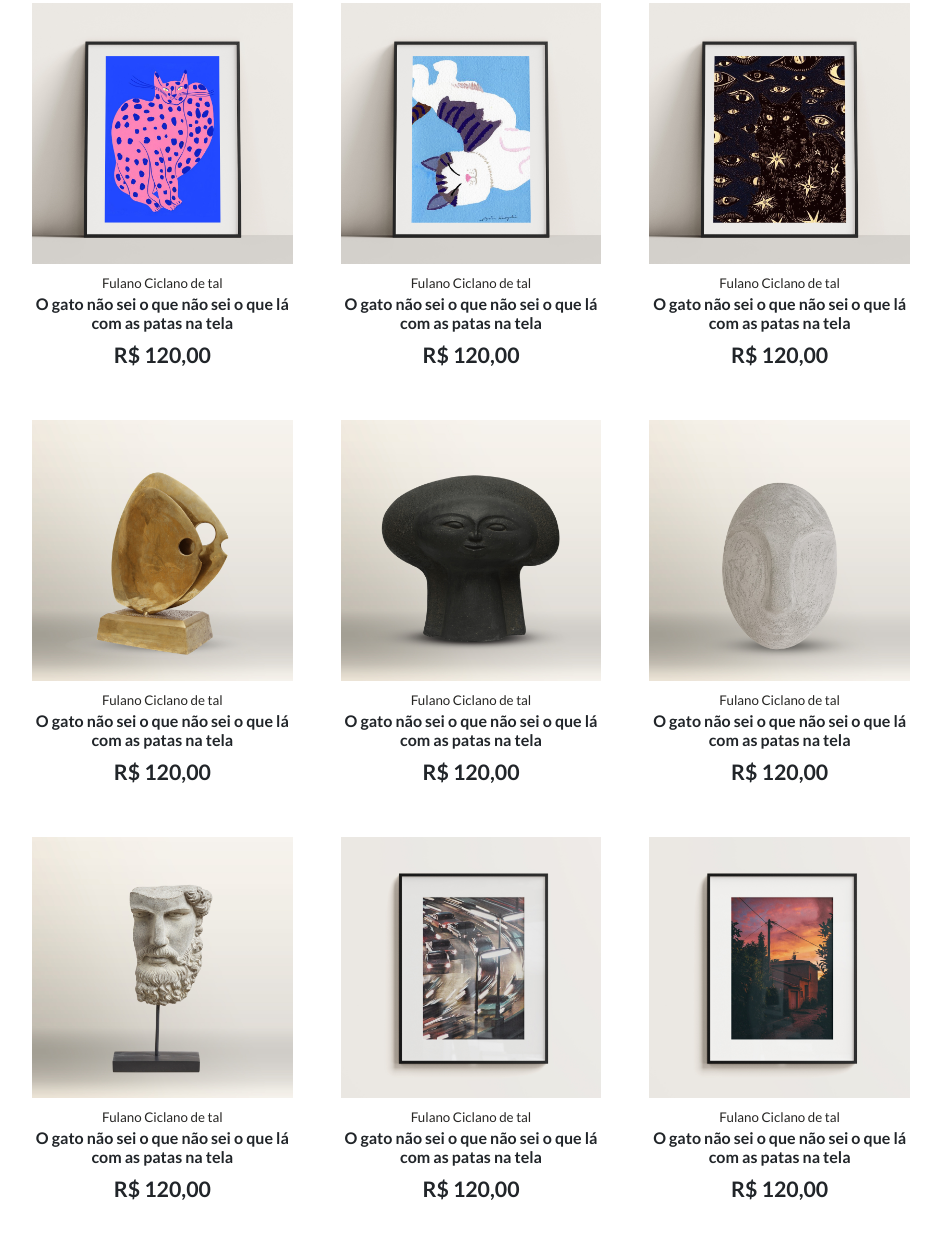
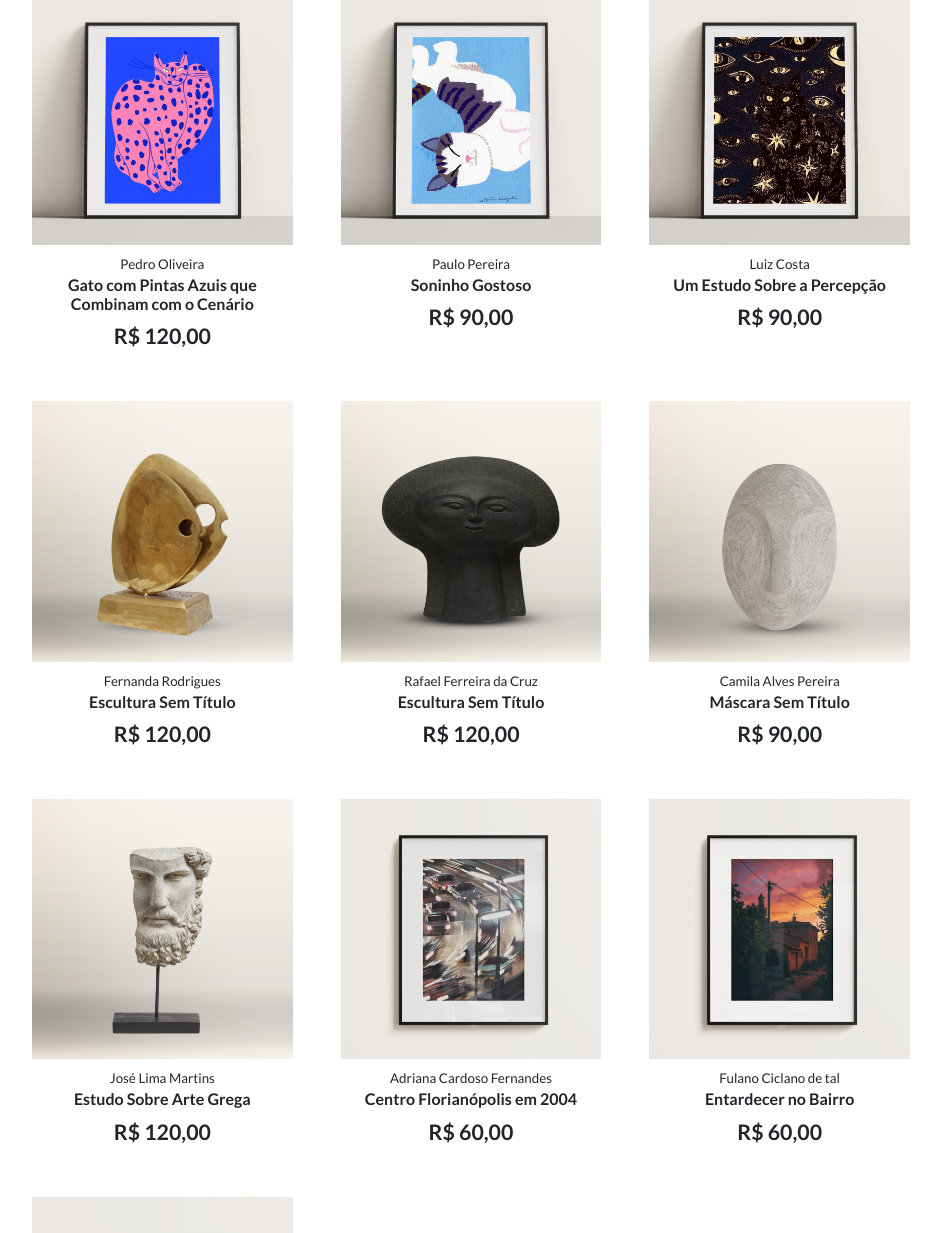
Before and after one commit to eduazzolin/oroboros_e-commerce, a website: page index.html in a window 1280 px wide. Shown: the part 768-2001 px from the top of the page, without its empty margins (264-1205 px from the left). Drawn offline with nearby package versions, Linux system fonts and the light colour scheme.

Commit message:
Adicionadas descrições aos produtos

```diff
--- a/index.html
+++ b/index.html
@@ -142,8 +142,8 @@
                   width="100%"
                 />
                 <div class="produto-desc">
-                  <p class="prod-autor"> Fulano Ciclano de tal </p>
-                  <p class="prod-nome"> O gato não sei o que não sei o que lá com as patas na tela </p>
+                  <p class="prod-autor"> Maria da Silva Machado </p>
+                  <p class="prod-nome"> Gato com as patas na tela </p>
                   <p class="prod-preco"> R$ 120,00 </p>
                 </div>
               </div>
@@ -155,8 +155,8 @@
                   width="100%"
                 />
                 <div class="produto-desc">
-                  <p class="prod-autor"> Fulano Ciclano de tal </p>
-                  <p class="prod-nome"> O gato não sei o que não sei o que lá com as patas na tela </p>
+                  <p class="prod-autor"> João Santos Pereira </p>
+                  <p class="prod-nome"> Começo da Primavera </p>
                   <p class="prod-preco"> R$ 120,00 </p>
                 </div>
               </div>
@@ -168,9 +168,9 @@
                   width="100%"
                 />
                 <div class="produto-desc">
-                  <p class="prod-autor"> Fulano Ciclano de tal </p>
-                  <p class="prod-nome"> O gato não sei o que  </p>
-                  <p class="prod-preco"> R$ 50,00 </p>
+                  <p class="prod-autor"> Ana Souza Ferreira </p>
+                  <p class="prod-nome"> Siesta Felina entre as Flores </p>
+                  <p class="prod-preco"> R$ 90,00 </p>
                 </div>
               </div>
 
@@ -181,8 +181,8 @@
                   width="100%"
                 />
                 <div class="produto-desc">
-                  <p class="prod-autor"> Fulano Ciclano de tal </p>
-                  <p class="prod-nome"> O gato não sei o que não sei o que lá com as patas na tela </p>
+                  <p class="prod-autor"> Pedro Oliveira </p>
+                  <p class="prod-nome"> Gato com Pintas Azuis que Combinam com o Cenário </p>
                   <p class="prod-preco"> R$ 120,00 </p>
                 </div>
               </div>
@@ -194,9 +194,9 @@
                   width="100%"
                 />
                 <div class="produto-desc">
-                  <p class="prod-autor"> Fulano Ciclano de tal </p>
-                  <p class="prod-nome"> O gato não sei o que não sei o que lá com as patas na tela </p>
-                  <p class="prod-preco"> R$ 120,00 </p>
+                  <p class="prod-autor"> Paulo Pereira </p>
+                  <p class="prod-nome"> Soninho Gostoso </p>
+                  <p class="prod-preco"> R$ 90,00 </p>
                 </div>
               </div>
 
@@ -207,9 +207,9 @@
                   width="100%"
                 />
                 <div class="produto-desc">
-                  <p class="prod-autor"> Fulano Ciclano de tal </p>
-                  <p class="prod-nome"> O gato não sei o que não sei o que lá com as patas na tela </p>
-                  <p class="prod-preco"> R$ 120,00 </p>
+                  <p class="prod-autor"> Luiz Costa </p>
+                  <p class="prod-nome"> Um Estudo Sobre a Percepção </p>
+                  <p class="prod-preco"> R$ 90,00 </p>
                 </div>
               </div>
 
@@ -220,8 +220,8 @@
                   width="100%"
                 />
                 <div class="produto-desc">
-                  <p class="prod-autor"> Fulano Ciclano de tal </p>
-                  <p class="prod-nome"> O gato não sei o que não sei o que lá com as patas na tela </p>
+                  <p class="prod-autor"> Fernanda Rodrigues </p>
+                  <p class="prod-nome"> Escultura Sem Título </p>
                   <p class="prod-preco"> R$ 120,00 </p>
                 </div>
               </div>
@@ -233,8 +233,8 @@
                   width="100%"
                 />
                 <div class="produto-desc">
-                  <p class="prod-autor"> Fulano Ciclano de tal </p>
-                  <p class="prod-nome"> O gato não sei o que não sei o que lá com as patas na tela </p>
+                  <p class="prod-autor"> Rafael Ferreira da Cruz </p>
+                  <p class="prod-nome"> Escultura Sem Título </p>
                   <p class="prod-preco"> R$ 120,00 </p>
                 </div>
               </div>
@@ -246,9 +246,9 @@
                   width="100%"
                 />
                 <div class="produto-desc">
-                  <p class="prod-autor"> Fulano Ciclano de tal </p>
-                  <p class="prod-nome"> O gato não sei o que não sei o que lá com as patas na tela </p>
-                  <p class="prod-preco"> R$ 120,00 </p>
+                  <p class="prod-autor"> Camila Alves Pereira </p>
+                  <p class="prod-nome"> Máscara Sem Título </p>
+                  <p class="prod-preco"> R$ 90,00 </p>
                 </div>
               </div>
 
@@ -259,8 +259,8 @@
                   width="100%"
                 />
                 <div class="produto-desc">
-                  <p class="prod-autor"> Fulano Ciclano de tal </p>
-                  <p class="prod-nome"> O gato não sei o que não sei o que lá com as patas na tela </p>
+                  <p class="prod-autor"> José Lima Martins </p>
+                  <p class="prod-nome"> Estudo Sobre Arte Grega </p>
                   <p class="prod-preco"> R$ 120,00 </p>
                 </div>
               </div>
@@ -272,9 +272,9 @@
                   width="100%"
                 />
                 <div class="produto-desc">
-                  <p class="prod-autor"> Fulano Ciclano de tal </p>
-                  <p class="prod-nome"> O gato não sei o que não sei o que lá com as patas na tela </p>
-                  <p class="prod-preco"> R$ 120,00 </p>
+                  <p class="prod-autor"> Adriana Cardoso Fernandes </p>
+                  <p class="prod-nome"> Centro Florianópolis em 2004 </p>
+                  <p class="prod-preco"> R$ 60,00 </p>
                 </div>
               </div>
 
@@ -286,8 +286,8 @@
                 />
                 <div class="produto-desc">
                   <p class="prod-autor"> Fulano Ciclano de tal </p>
-                  <p class="prod-nome"> O gato não sei o que não sei o que lá com as patas na tela </p>
-                  <p class="prod-preco"> R$ 120,00 </p>
+                  <p class="prod-nome"> Entardecer no Bairro </p>
+                  <p class="prod-preco"> R$ 60,00 </p>
                 </div>
               </div>
 
@@ -299,8 +299,8 @@
                 />
                 <div class="produto-desc">
                   <p class="prod-autor"> Fulano Ciclano de tal </p>
-                  <p class="prod-nome"> O gato não sei o que não sei o que lá com as patas na tela </p>
-                  <p class="prod-preco"> R$ 120,00 </p>
+                  <p class="prod-nome"> Migração </p>
+                  <p class="prod-preco"> R$ 60,00 </p>
                 </div>
               </div>
 
--- a/style.css
+++ b/style.css
@@ -22,7 +22,6 @@ body {
 }
 .corpo-row {
   /* border: 1px solid black; */
-
 }
 .filtro-col-container {
   /* border: 1px solid black; */
```
